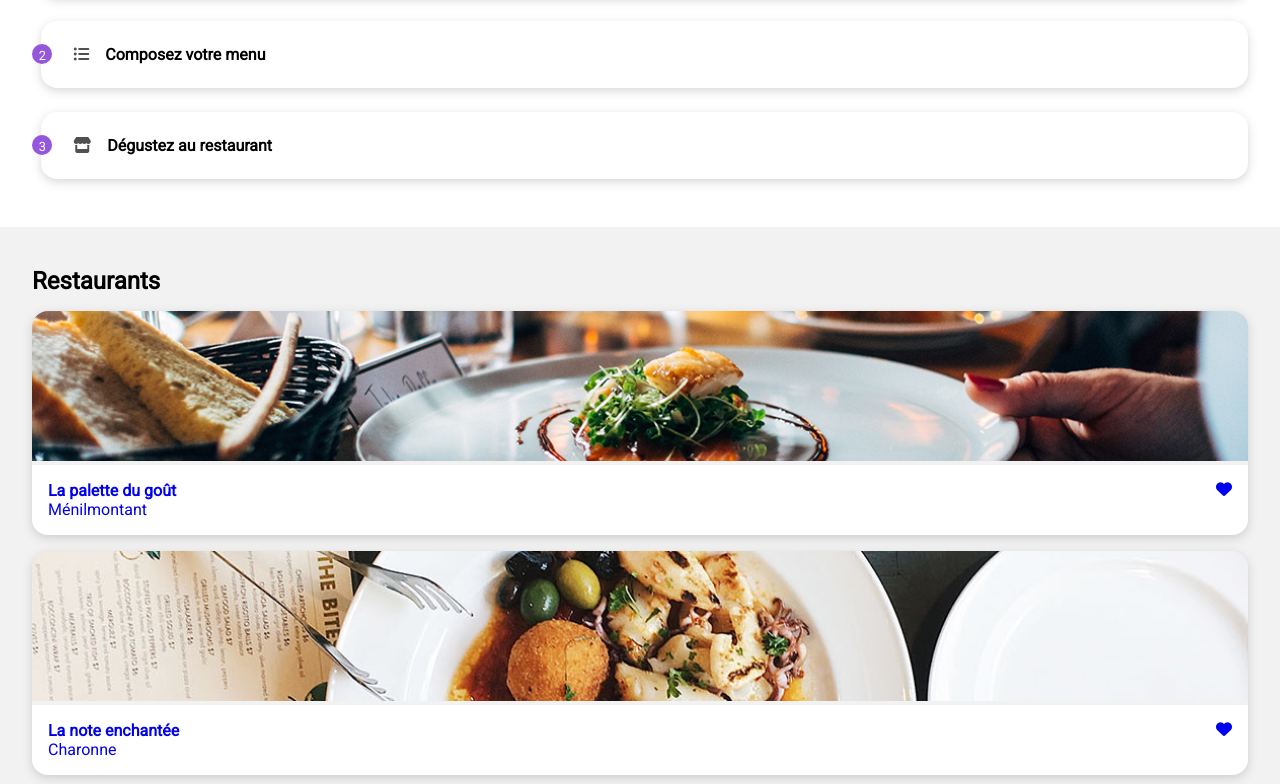
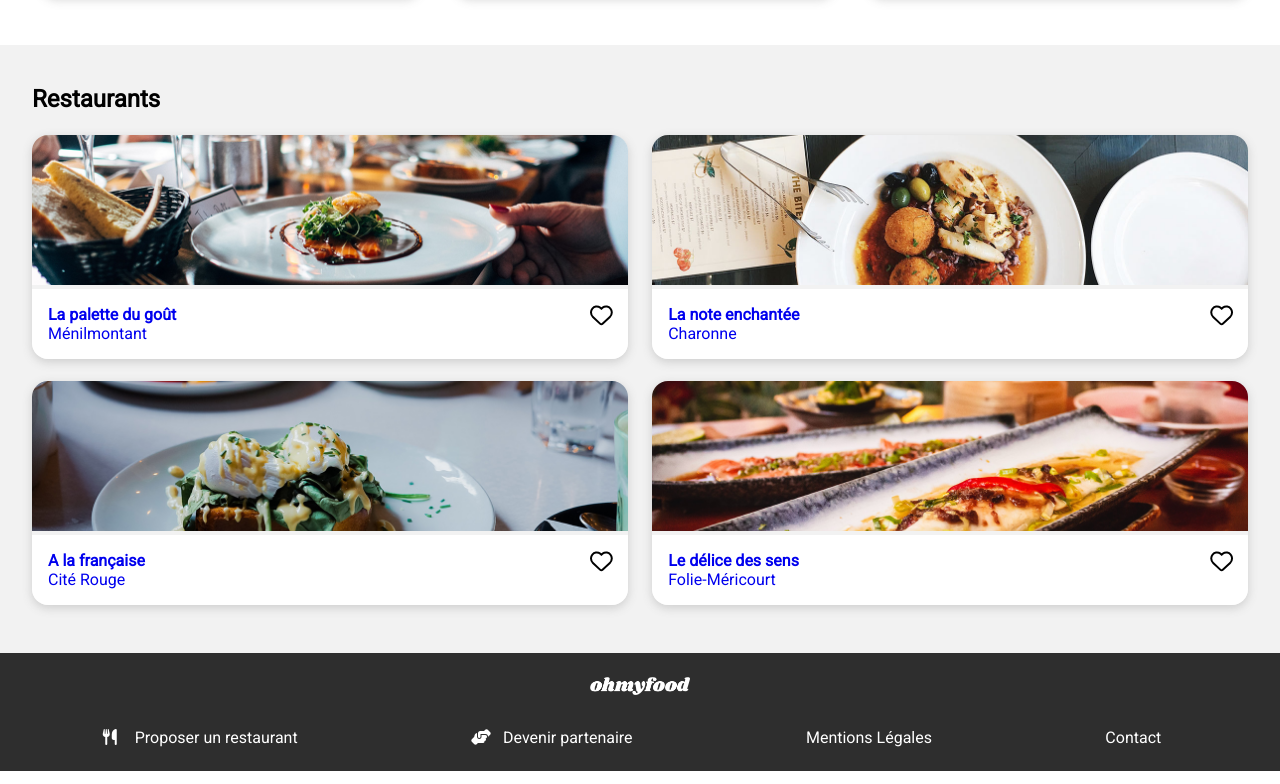
Before and after one commit to Flore-06/HervyFlore_3_05102021, a website: page index.html in a window 1280 px wide. Shown: the part 496-1280 px from the top of the page. Drawn offline with Linux system fonts and the light colour scheme; a web font is replaced by a local one.

Commit message:
mise en place des autres medias queries et modification des animations

```diff
--- a/styles.css
+++ b/styles.css
@@ -229,8 +229,20 @@ input[type="search"]::-webkit-search-results-decoration {
     justify-content: space-between;
 }
 
-.description__like i:focus{
-    background-image: linear-gradient(to top, #9356DC, #FF79DA);
+.description__like .fa-gradient{
+    font-size: 1.3em;
+    cursor: pointer;
+    -webkit-text-stroke-width: 2px;
+    -webkit-text-stroke-color: black;
+    color: transparent;
+}
+
+.description__like .fa-gradient:hover, .fa-gradient:active{
+    background: -webkit-gradient(linear, left top, left bottom, from(#9356DC), to(#FF79DA));
+	-webkit-background-clip: text;
+	-webkit-text-fill-color: transparent;
+    -webkit-text-stroke-color: transparent;
+    -webkit-text-stroke-width: 0;
 }
 
 footer {
@@ -265,24 +277,29 @@ footer {
     padding-right: 1em;
 }
 
-}
 
 
 
-/* Disposition sur tablette */
 
-/*
-@media all and (min-width: 651px)
+
+
+
+
+
+
+@media all and (min-width: 768px)
 {
+    .footer__logo{
+        display: flex;
+        justify-content: space-around;
+        margin-bottom: 1em;
+    }
 
-header
-{
-    display: flex;
-    justify-content: space-between;
+    .footer .nav{
+        display: flex;
+        justify-content: space-around;
+    }
 }
-
-}
-*/
 
 
 
@@ -297,17 +314,27 @@ header
 
 
 
-
-
-
-
-
-/* Disposition desktop */
-
-/*
-@media all and (min-width: 1025px)
-
+@media all and (min-width: 913px)
 {
 
+    .fonctionnement__liste{
+        display: flex;
+        justify-content: space-between;
+    }
+
+    .fonctionnement__etape{
+        width: 32%;
+    }
+
+    .grid{
+        display: flex;
+        flex-wrap: wrap;
+        justify-content: space-between;
+    }
+
+    .restaurants-prev{
+        width: 49%;
+        margin-top: 1.4em;
+    }
+
 }
-*/
```
